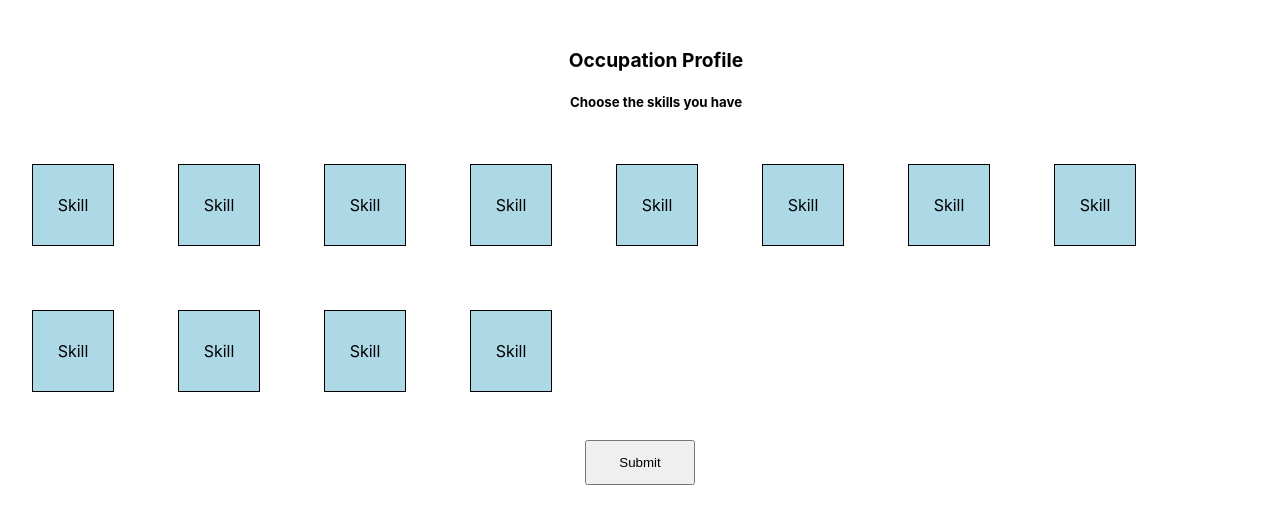
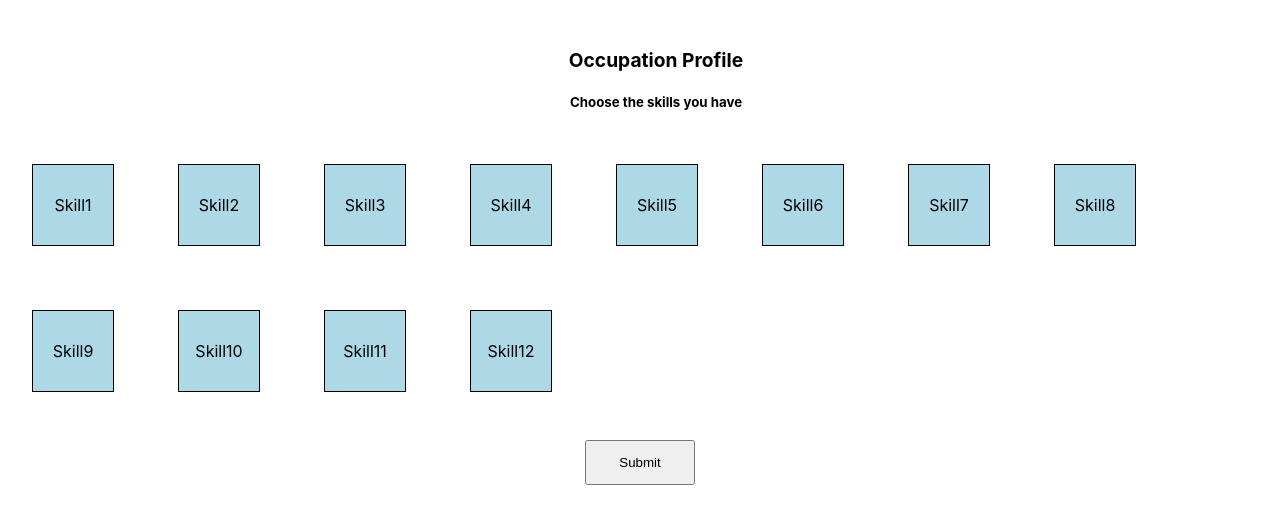
Before and after one commit to optimo-gh/Optimo-NSC-Challenge, a React (Create React App) app: page /skills/skill in a window 1280 px wide. Shown: the top 524 px of the page. Built offline with nearby package versions, Linux system fonts and the light colour scheme.

Commit message:
updated card noumber

```diff
--- a/src/components/card/Card.js
+++ b/src/components/card/Card.js
@@ -3,7 +3,7 @@ import './style.css';
 function Card(props) {
     return (
         <div>
-            {props.title ? (<p className="card">Cluster</p>) : (<p className="card">Skill</p>)}
+            {props.title ? (<p className="card">Cluster{props.no}</p>) : (<p className="card">Skill{props.no}</p>)}
         </div>
 
     )
--- a/src/pages/skillPage/Skill.js
+++ b/src/pages/skillPage/Skill.js
@@ -9,9 +9,9 @@ function Skill() {
             <h1>Occupation Profile</h1>
             <h5>Choose the skills you have</h5>
             <div className="container">
-                {cards.map((card, index) => {
+                {cards.map((index) => {
                     return (
-                        <Card key={index} no={card.index}/>
+                        <Card key={index} no={index}/>
 
                     );
                 })}
--- a/src/pages/skillPage/SkillsFam.js
+++ b/src/pages/skillPage/SkillsFam.js
@@ -10,13 +10,13 @@ function SkillsFam() {
             <h1>Occupation Profile</h1>
             <h5>Choose a Skill Cluster Family</h5>
             <div className="container">
-                {cards.map((card, index) => {
+                {cards.map((index) => {
                     return (
                         <div>
                             <NavLink className="navlink" to="/skills/skill">
                                 <Card
                                     key={index}
-                                    no={card.index}
+                                    no={index}
                                     title="skills"
                                 />
                             </NavLink>
```
